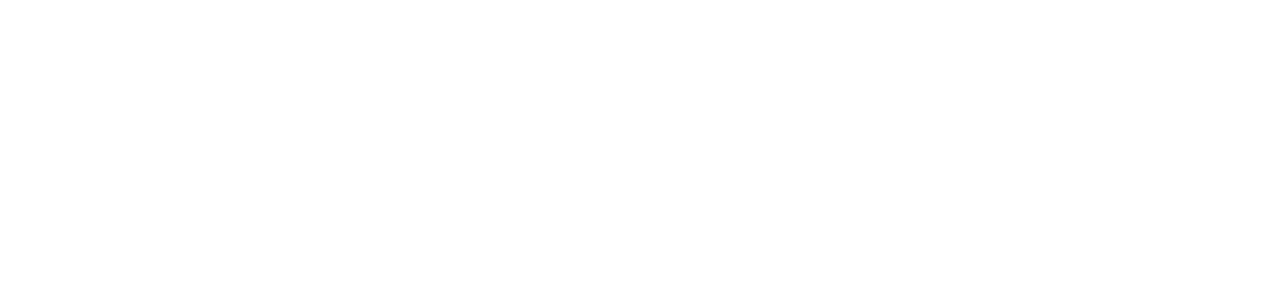
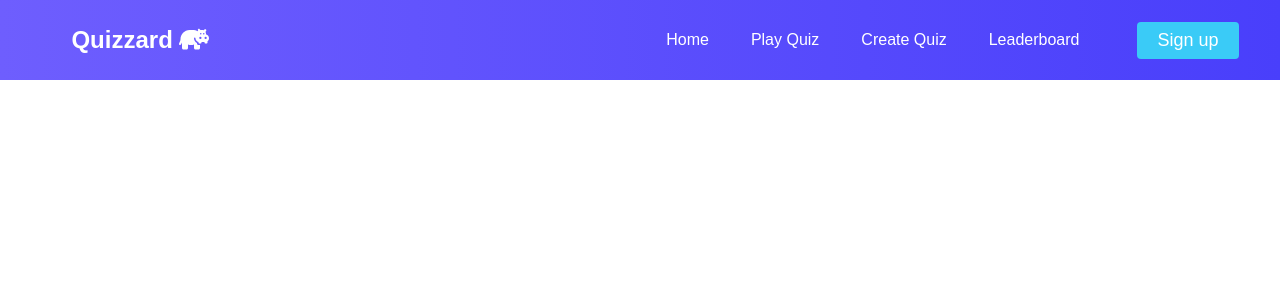
Before and after one commit to MrGg-30/Quizzard, a React (Create React App) app in the folder quizzard-ui/: page / in a window 1280 px wide. Shown: the top 300 px of the page. Built offline with nearby package versions, Linux system fonts and the light colour scheme.

Commit message:
Add navigation bar

```diff
--- a/quizzard-ui/package.json
+++ b/quizzard-ui/package.json
@@ -3,6 +3,10 @@
   "version": "0.1.0",
   "private": true,
   "dependencies": {
+    "@fortawesome/fontawesome-svg-core": "^6.4.0",
+    "@fortawesome/free-regular-svg-icons": "^6.4.0",
+    "@fortawesome/free-solid-svg-icons": "^6.4.0",
+    "@fortawesome/react-fontawesome": "^0.2.0",
     "@testing-library/jest-dom": "^4.2.4",
     "@testing-library/react": "^9.4.1",
     "@testing-library/user-event": "^7.2.1",
--- a/quizzard-ui/public/index.html
+++ b/quizzard-ui/public/index.html
@@ -10,6 +10,7 @@
       content="Web site created using create-react-app"
     />
     <link rel="apple-touch-icon" href="%PUBLIC_URL%/logo192.png" />
+    <link rel="stylesheet" href="https://use.fontawesome.com/releases/v5.5.4/css/all.css" integrity="sha384-DyZ88mC6Up2uqS4h/KRgHuoeGwBcD4Ng9SiP4dIRy0EXTlnuz47vAwmeGwVChigm" crossorigin="anonymous"/>
     <!--
       manifest.json provides metadata used when your web app is installed on a
       user's mobile device or desktop. See https://developers.google.com/web/fundamentals/web-app-manifest/
--- /dev/null
+++ b/quizzard-ui/src/App.css
@@ -0,0 +1,5 @@
+* {
+    box-sizing: border-box;
+    margin: 0;
+    padding: 0;
+}
--- a/quizzard-ui/src/App.js
+++ b/quizzard-ui/src/App.js
@@ -1,10 +1,10 @@
 import React from 'react';
-
+import Navbar from './components/Navbar/Navbar';
 
 function App() {
   return (
-    <div>
-
+    <div className="App">
+      <Navbar />
     </div>
   );
 }
--- /dev/null
+++ b/quizzard-ui/src/components/Button.css
@@ -0,0 +1,47 @@
+:root {
+    --primary: #3acbf7;
+}
+
+.btn {
+    padding: 8x 20px;
+     border-radius: 4px;
+     outline: none;
+     border: none;
+     cursor: pointer;
+}
+
+.btn:hover {
+    padding: 8px 20px;
+    transition: all 0.3s ease-out;
+    background: #fff;
+    color: #6568F4;
+    transition: 250ms;
+}
+
+
+.btn--primary {
+    background-color:  var(--primary);
+}
+
+.btn--outline {
+    background-color: transparent;
+    color: #fff;
+    padding: 8px 20px;
+    border-radius: 4px;
+    border: 1px solid var(--primary);
+    transition: all 0.3s ease-out;
+}
+
+.btn--medium {
+    color: #fff;
+    padding: 8px 20px;
+    border-radius: 4px;
+    font-size: 18px;
+}
+
+.btn--large {
+    color: #fff;
+    padding: 12px 26px;
+    border-radius: 4px;
+    font-size: 20px;
+}
--- /dev/null
+++ b/quizzard-ui/src/components/Button.js
@@ -0,0 +1,29 @@
+import React from 'react'
+import './Button.css'
+
+const STYLES = [
+    'btn--primary',
+    'btn--outline'
+]
+
+const SIZES = [
+    'btn--medium',
+    'btn--large'
+]
+
+export const Button = ({
+    children,
+    type,
+    onClick,
+    buttonStyle,
+    buttonSize
+}) => {
+    const checkButtonStyle = STYLES.includes(buttonStyle) ? buttonStyle : STYLES[0]
+    const checkButtonSize = SIZES.includes(buttonSize) ? buttonSize : SIZES[0]
+    return (
+        <button className= {`btn ${checkButtonStyle} ${checkButtonSize}`} onClick={onClick}
+        type={type}>
+            {children}
+        </button>
+    )
+}
--- /dev/null
+++ b/quizzard-ui/src/components/Navbar/MenuItems.js
@@ -0,0 +1,27 @@
+export const MenuItems = [
+    {
+        title: 'Home',
+        url: '#',
+        cName: 'nav-links'
+    },
+    {
+        title: 'Play Quiz',
+        url: '#',
+        cName: 'nav-links'
+    },
+    {
+        title: 'Create Quiz',
+        url: '#',
+        cName: 'nav-links'
+    },
+    {
+        title: 'Leaderboard',
+        url: '#',
+        cName: 'nav-links'
+    },
+    {
+        title: 'Sign up',
+        url: '#',
+        cName: 'nav-links-mobile'
+    },
+]
--- /dev/null
+++ b/quizzard-ui/src/components/Navbar/Navbar.css
@@ -0,0 +1,139 @@
+.NavbarItems{
+   background: linear-gradient(90deg, rgb(110, 94, 254) 0%, rgba(73,63,251,1) 100%);
+   height: 80px;
+   display: flex;
+   justify-content: center;
+   align-items: center;
+}
+
+.navbar-logo {
+   color: #fff;
+   justify-self: start;
+   margin-left: 30px;
+   cursor: pointer
+}
+
+.hamburger-icon{
+   color: #fff;
+   margin-left: 0.5rem;
+   font-size: 1.6rem;
+}
+
+.exchange-icon{
+   color: #fff;
+   margin-left: 0.5rem;
+   font-size: 1.6rem;
+}
+
+.nav-menu {
+   display: grid;
+   grid-template-columns: repeat(5, auto);
+   grid-gap: 10px;
+   list-style: none;
+   text-align: center;
+   width: 70vw;
+   justify-content: end;
+   margin-right: 2rem;
+}
+
+.nav-links {
+    color: #fff;
+    text-decoration: none;
+    padding: 0.5rem 1rem;
+}
+
+.nav-links:hover {
+   background-color: #6d76f7;
+   border-radius: 4px;
+   transition: all 0.2s ease-out;
+}
+
+.fa-bars{
+   color: #fff
+}
+
+.nav-links-mobile {
+   display: none;
+}
+
+.menu-icon {
+   display: none;
+}
+
+@media screen and (max-width: 960px) {
+   .NavbatItems {
+      position: relative;
+   }
+
+   .nav-menu {
+      display: flex;
+      flex-direction: column;
+      width: 100%;
+      height: 400px;
+      position: absolute;
+      top: 80px;
+      left: -100%;
+      opacity: 1;
+      transition: all 0.5s ease;
+   }
+
+   .nav-menu.active {
+      background: #6668f4;
+      left: 0;
+      opacity: 1;
+      transition: all 0.5s ease;
+      z-index: 1;
+   }
+
+   .nav-links {
+      text-align: center;
+      padding: 2rem;
+      width: 100%;
+      display: table;
+   }
+
+   .nav-links:hover {
+     background-color: #7477fa;
+     border-radius: 0;
+   }
+
+   .navbar-logo {
+      position: absolute;
+      top: 0;
+      left: 0;
+      transform: translate(25%, 50%);
+   }
+
+   .menu-icon {
+      display: block;
+      position: absolute;
+      top: 0;
+      right: 0;
+      transform: translate(-100%, 60%);
+      font-size: 1.8rem;
+      cursor: pointer;
+   }
+
+   .nav-links-mobile {
+      display: block;
+      text-align: center;
+      padding: 1.5rem;
+      margin: 2rem auto;
+      border-radius: 4px;
+      width: 80%;
+      background-color:  #4ad9e4;
+      text-decoration: none;
+      color: #fff;
+      font-size: 1.5rem;
+   }
+
+   .nav-links-mobile:hover {
+     background: #fff;
+     color: #6568F4;
+     transition: 250ms;
+   }
+
+   Button {
+      display: none;
+   }
+}
--- /dev/null
+++ b/quizzard-ui/src/components/Navbar/Navbar.js
@@ -0,0 +1,42 @@
+import React, { Component } from 'react'
+import { FontAwesomeIcon } from '@fortawesome/react-fontawesome'
+import { faHippo, faHamburger, faExchange} from '@fortawesome/free-solid-svg-icons'
+import {MenuItems} from "./MenuItems"
+import './Navbar.css'
+import {Button} from "../Button"
+
+class Navbar extends Component {
+    state = {clicked: false}
+
+    handleClick = () => {
+        this.setState( {clicked: !this.state.clicked})
+    }
+
+    render() {
+        return (
+            <nav className='NavbarItems'>
+                <h1 className="navbar-logo">Quizzard <FontAwesomeIcon icon={faHippo} /></h1>
+                <div className='menu-icon' onClick={this.handleClick}>
+                    <FontAwesomeIcon icon={this.state.clicked ? faExchange : faHamburger}
+                    onClick={this.handleClick}
+                    className={this.state.clicked ? 'exchange-icon' : 'hamburger-icon'}
+                    />
+                </div>
+                <ul className={this.state.clicked ? 'nav-menu active' : 'nav-menu'}>
+                    {MenuItems.map((item, index) => {
+                        return (
+                            <li key={index}>
+                                <a className={item.cName} href={item.url}>
+                                    {item.title}
+                                </a>
+                            </li>
+                        )
+                    })}
+                </ul>
+                <Button> Sign up</Button>
+            </nav>
+        )
+    }
+}
+
+export default Navbar
```
Also changed, not shown: 1 other file (tests, documents, lock files or other folders).
